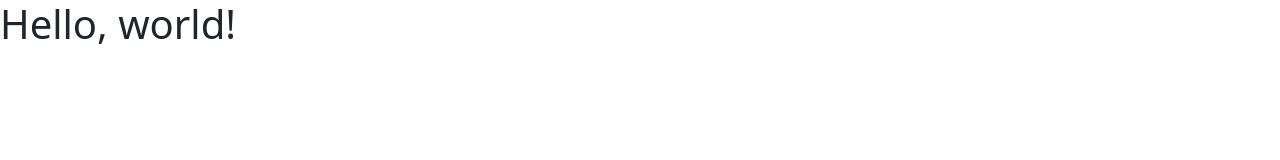
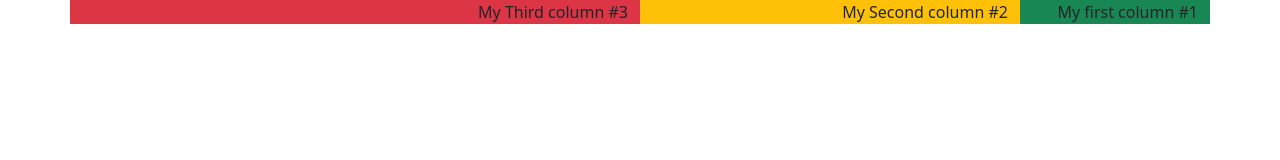
Before and after one commit to devedoping/Free-Bootstrap-Tutorial, a plain HTML site: page index.html in a window 1280 px wide. Drawn offline with Linux system fonts and the light colour scheme.

Commit message:
Add RTL feature to Bootstrap

```diff
--- a/index.html
+++ b/index.html
@@ -1,5 +1,5 @@
 <!doctype html>
-<html lang="en">
+<html dir="rtl" lang="fa">
 <head>
     <!-- Required meta tags -->
     <meta charset="utf-8">
@@ -8,9 +8,16 @@
     <!-- Bootstrap CSS -->
     <link href="bootstrap.min.css" rel="stylesheet"/>
     <title>Free Bootstrap Tutorial</title>
+
 </head>
 <body>
-    <h1>Hello, world!</h1>
+    <div class="container">
+        <div class="row">
+            <div class="col-md-2 bg-success">#1 My first column</div>
+            <div class="col-md-4 bg-warning">#2 My Second column</div>
+            <div class="col-md-6 bg-danger">#3 My Third column</div>
+        </div>
+    </div>
 
     <!-- Bootstrap JavaScript -->
     <script src="bootstrap.bundle.min.js"></script>
```
